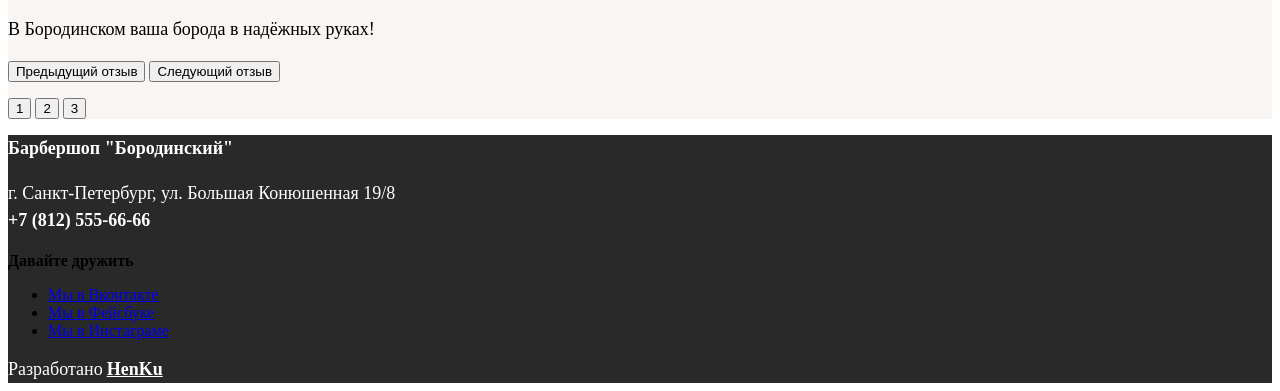
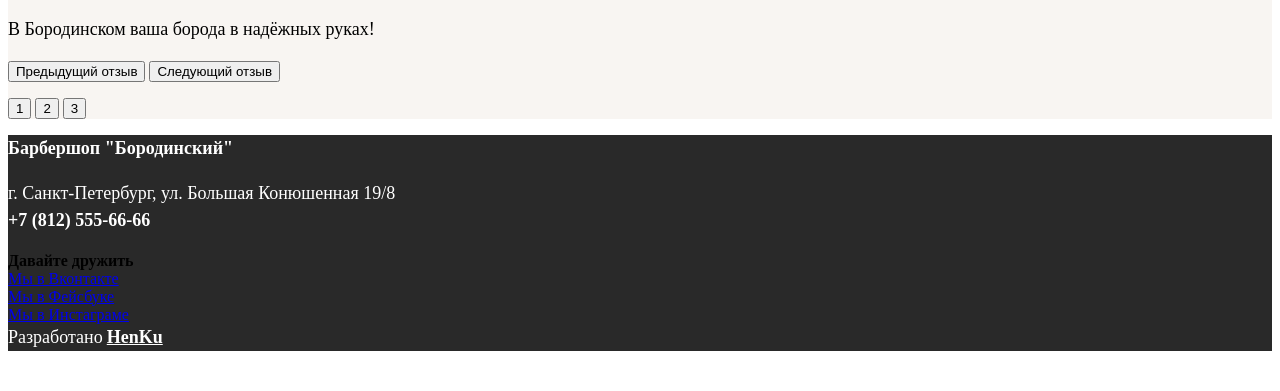
Before and after one commit to HenadzKu/html_progress, a website: page source/index.html in a window 1280 px wide. Shown: the part 1989-2380 px from the top of the page. After the commit the page ends 2348 px from the top, so only its background shows below. Drawn offline with Linux system fonts and the light colour scheme.

Commit message:
add social.less

```diff
--- a/source/less/blocks/footer/social.less
+++ b/source/less/blocks/footer/social.less
@@ -0,0 +1,7 @@
+.social{
+  .social__list{
+    padding: 0;
+    margin: 0;
+    list-style: none;
+  }
+}
--- a/source/less/style.less
+++ b/source/less/style.less
@@ -5,4 +5,5 @@
 @import url(../less/blocks/main/reviews);
 @import url(../less/blocks/footer/page-footer);
 @import url(../less/blocks/footer/contacts);
+@import url(../less/blocks/footer/social);
 @import url(../less/blocks/footer/copyright);
```
Also changed, not shown: source/css/blocks/footer/social.css, source/css/style.css.
